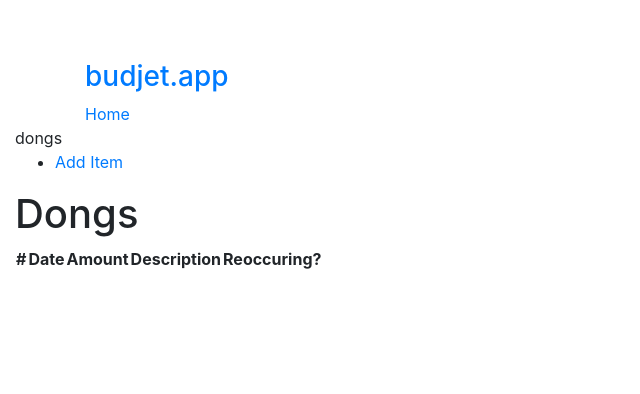
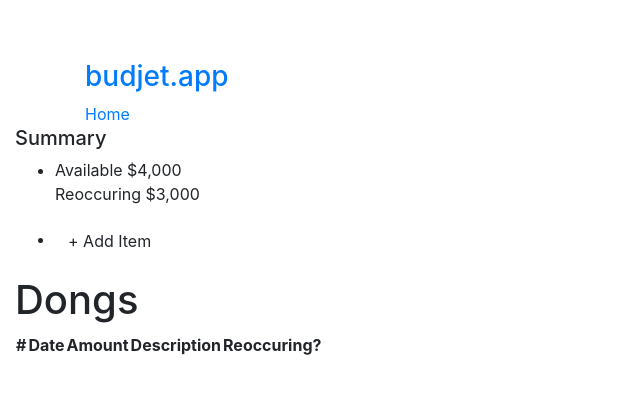
Before and after one commit to billyvg/budjet, a Flask app: page / in a window 1280 px wide. Shown: the top 394 px of the page, without its empty margins (0-640 px from the left). Run offline with Flask 2, Linux system fonts and the light colour scheme; lists and menus that the app fills with data are empty; some libraries are stand-ins or nearby versions.

Commit message:
Change html/css for layout

```diff
--- a/templates/index.html
+++ b/templates/index.html
@@ -8,7 +8,6 @@
 
 
     <body>
-        <div class="topbar-wrapper">
         <div class="topbar">
             <div class="topbar-inner">
                 <div class="container">
@@ -24,17 +23,35 @@
                 </div>
             </div>
         </div>
-        </div>
 
         <div class="container-fluid">
             <div class="sidebar">
-                dongs
+                <div class="well">
+                    <h5>Summary</h5>
+                    <ul class="unstyled">
+                        <li>
+                            <div class="available-balance">
+                                <span class="income">
+                                    <span class="label success">Available</span>
+                                    $4,000
+                                </span>
+                            </div>
+
+                            <div class="reoccuring-expenses">
+                                <span class="expense">
+                                    <span class="label important">Reoccuring</span>
+                                    $3,000
+                                </span>
+                            </div>
+                        </li>
+                    </ul>
+                </div>
             </div>
 
             <div class="content">
-                <ul class="budget-actions pills">
+                <ul class="unstyled">
                     <li>
-                        <a href="#" class="add-item">Add Item</a>
+                      <div class="btn primary">+ Add Item</div>
                     </li>
                 </ul>
 
```
Lines whose indentation alone changed are shown as unchanged.
